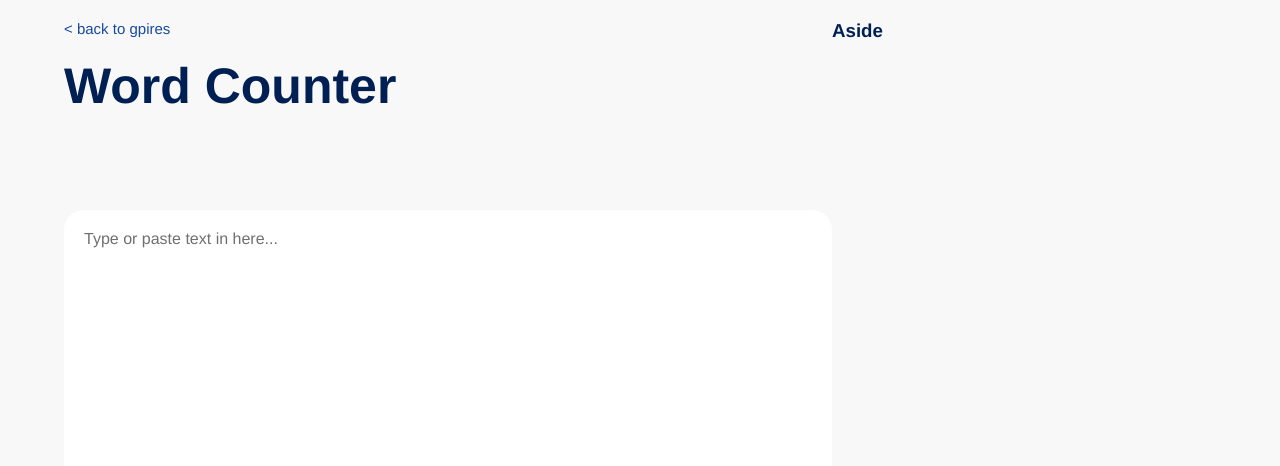
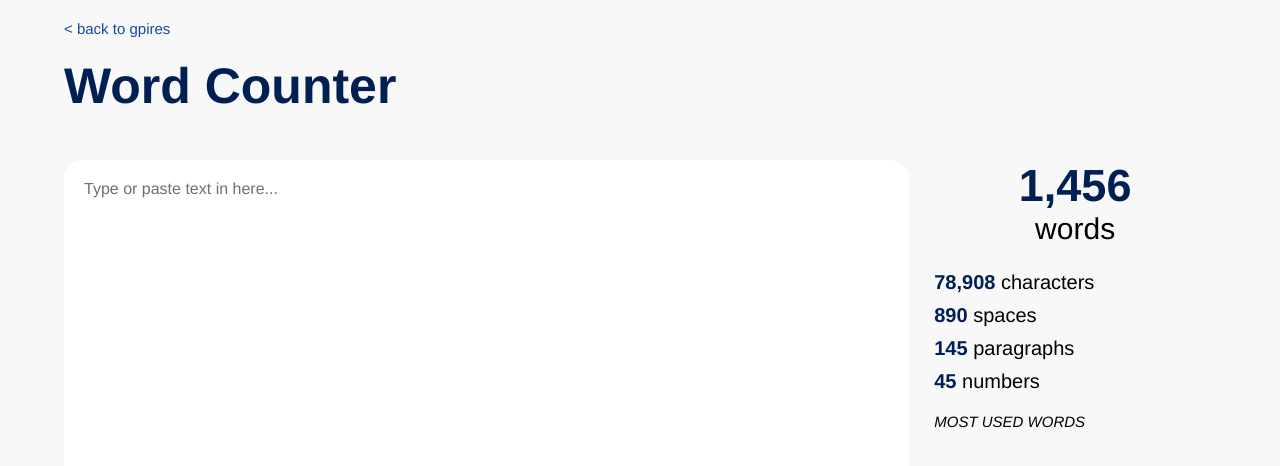
Before and after one commit to GuhPires/word-counter, a React (Create React App) app in the folder client/: page / in a window 1280 px wide. Shown: the top 466 px of the page. Built offline with nearby package versions, Linux system fonts and the light colour scheme.

Commit message:
Counter component

```diff
--- a/client/src/App.js
+++ b/client/src/App.js
@@ -1,4 +1,5 @@
 import React from 'react';
+import Counter from './Components/Counter';
 import Page from './Components/Page';
 import TextInput from './Components/TextInput';
 
@@ -6,8 +7,8 @@ function App() {
   return (
     <div className="App">
       <Page name="home" title="Word Counter" theme="light">
-        <h3>Aside</h3>
         <TextInput />
+        <Counter />
       </Page>
     </div>
   );
--- a/client/src/Components/Counter/counter.css
+++ b/client/src/Components/Counter/counter.css
@@ -0,0 +1,37 @@
+.counter {
+  height: calc(80vh - 20px);
+}
+
+.counter .words {
+  text-align: center;
+  padding-bottom: 20px;
+}
+
+.counter .words h2 {
+  font-size: 45px;
+}
+
+.counter .words h3 {
+  font-size: 30px;
+  font-weight: normal;
+  color: var(--black);
+}
+
+.counter .info p {
+  padding: 5px 0;
+  font-size: 20px;
+}
+
+.counter .info p span {
+  font-weight: bold;
+  color: var(--main-dark);
+}
+
+.counter .most-used {
+  padding: 15px 0;
+}
+
+.counter .most-used > p {
+  font-size: 15px;
+  font-style: italic;
+}
--- a/client/src/Components/Counter/index.js
+++ b/client/src/Components/Counter/index.js
@@ -0,0 +1,28 @@
+import React from 'react';
+
+import './counter.css';
+
+export default function Counter() {
+  return (
+    <div className="counter">
+      <div className="words">
+        <h2>1,456</h2>
+        <h3>words</h3>
+      </div>
+      <div className="info">
+        <p><span>78,908</span> characters</p>
+        <p><span>890</span> spaces</p>
+        <p><span>145</span> paragraphs</p>
+        <p><span>45</span> numbers</p>
+      </div>
+      <div className="most-used">
+        <p>MOST USED WORDS</p>
+        {/* STATUS */}
+        {/* STATUS */}
+        {/* STATUS */}
+        {/* STATUS */}
+        {/* STATUS */}
+      </div>
+    </div>
+  )
+}
--- a/client/src/Components/Page/index.js
+++ b/client/src/Components/Page/index.js
@@ -5,11 +5,13 @@ import './page.css';
 export default function Page({ name, title, theme, customClass, children}) {
   return (
     <section id={name} className={`page${theme ? ' ' + theme : ''}${customClass ? ' ' + customClass : ''}`}>
-      <div>
-        <p className="back">{'<'} back to gpires</p>
-        <h1 className="title">{title}</h1>
+      <div className="heading">
+        <p>{'<'} back to gpires</p>
+        <h1>{title}</h1>
       </div>
-      {children}
+      <div className="content">
+        {children}
+      </div>
     </section>
   )
 }
--- a/client/src/Components/Page/page.css
+++ b/client/src/Components/Page/page.css
@@ -3,18 +3,27 @@
   min-height: 100vh;
   margin: 0 auto;
   padding: 20px 0;
-  display: grid;
-  grid-template-columns: 2fr 1fr;
-  grid-template-rows: 1fr 3fr;
 }
 
-.page p.back {
+.page .heading {
+  height: calc(20vh - 20px);
+}
+
+.page .heading p {
   font-size: 15px;
   color: var(--main);
   cursor: pointer;
 }
 
-.page h1.title {
+.page .heading h1 {
   padding: 20px 0;
   font-size: 50px;
 }
+
+.page .content {
+  height: calc(80vh - 20px);
+  display: grid;
+  grid-template-columns: 3fr 1fr;
+  grid-template-rows: 1fr 3fr;
+  column-gap: 25px;
+}
--- a/client/src/Components/TextInput/text-input.css
+++ b/client/src/Components/TextInput/text-input.css
@@ -1,7 +1,3 @@
-.text-input {
-  grid-row: 2 / span 2;
-}
-
 .text-input textarea {
   width: 100%;
   height: 100%;
```
Also changed, not shown: client/src/Components/Status/index.js (added), client/src/Components/Status/status.css (added).
